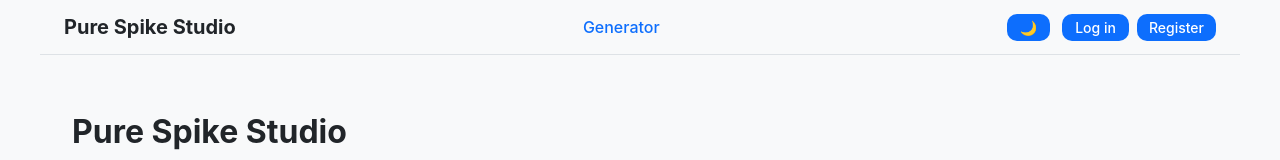
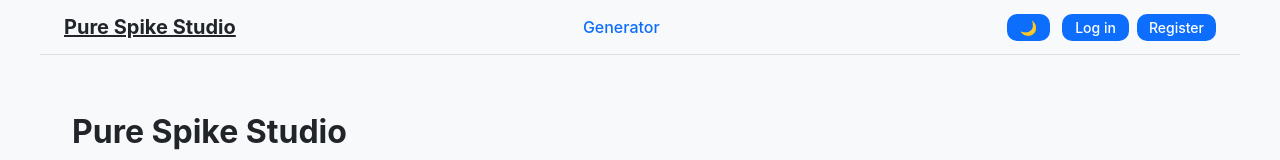
Before and after one commit to TomacBarin/pure-spike, a React (Vite) app: page / in a window 1280 px wide. Shown: the top 160 px of the page. Built offline with nearby package versions, Linux system fonts and the light colour scheme.

Commit message:
feature(pages): update scroll functionality to modern React standards

```diff
--- a/src/components/layout/Navbar/Navbar.tsx
+++ b/src/components/layout/Navbar/Navbar.tsx
@@ -13,13 +13,9 @@ function Navbar() {
     <nav className={styles.navbar}>
       <div className={styles.container}>
         {/* Logo */}
-        <div
-            className={styles.logo}
-            onClick={() => window.scrollTo({ top: 0, behavior: 'smooth' })}
-            style={{ cursor: 'pointer' }}
-            >
-            Pure Spike Studio
-            </div>
+        <a href="#top" className={styles.logo}>
+        Pure Spike Studio
+        </a>
 
         {/* Navigation */}
         <div className={styles.navLinks}>
--- a/src/pages/HomePage.tsx
+++ b/src/pages/HomePage.tsx
@@ -3,6 +3,7 @@ import Navbar from "../components/layout/Navbar/Navbar";
 function HomePage() {
   return (
     <div>
+      <div id="top"></div>
       <Navbar />
       <main>
         <div style={{ padding: '2rem' }}>
```
